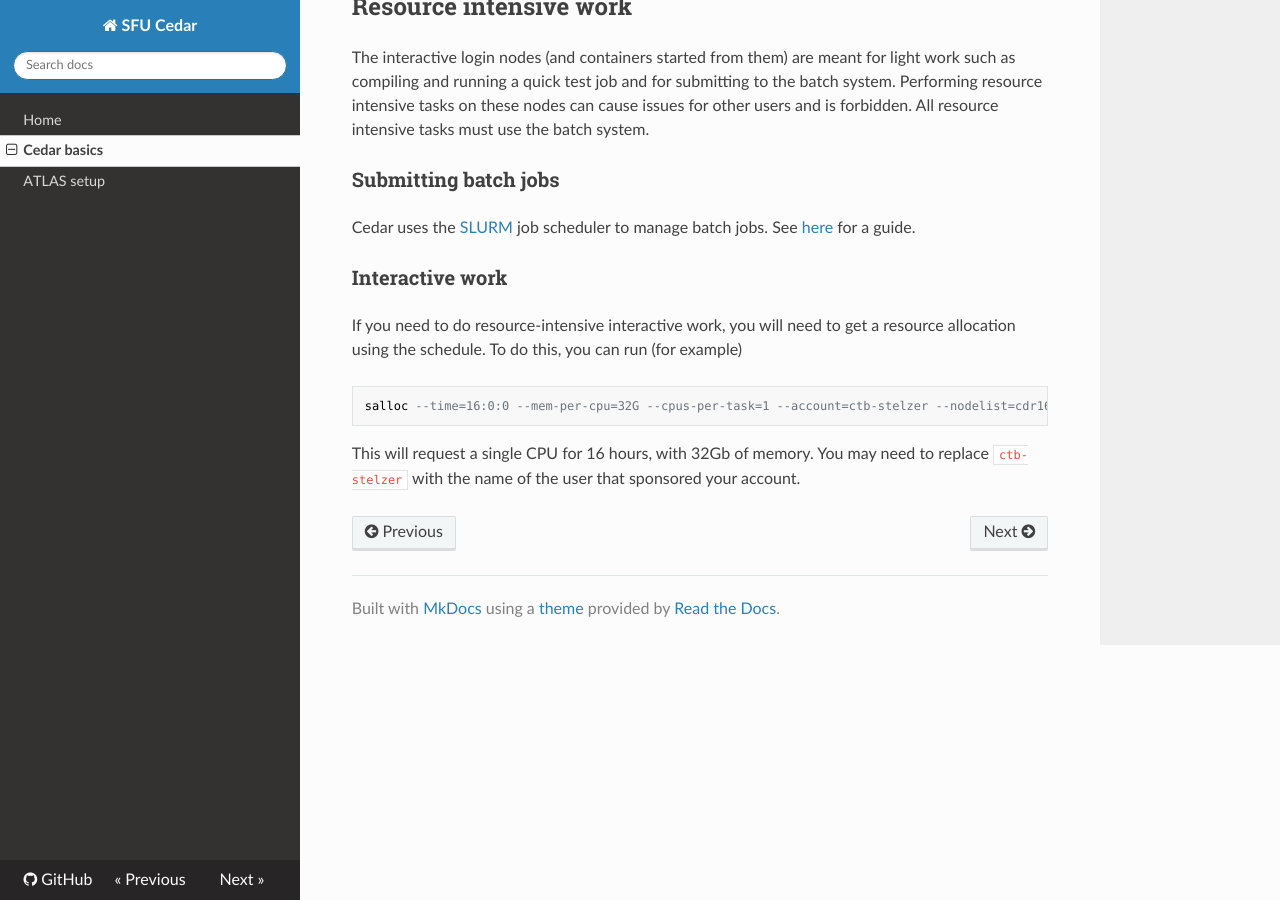
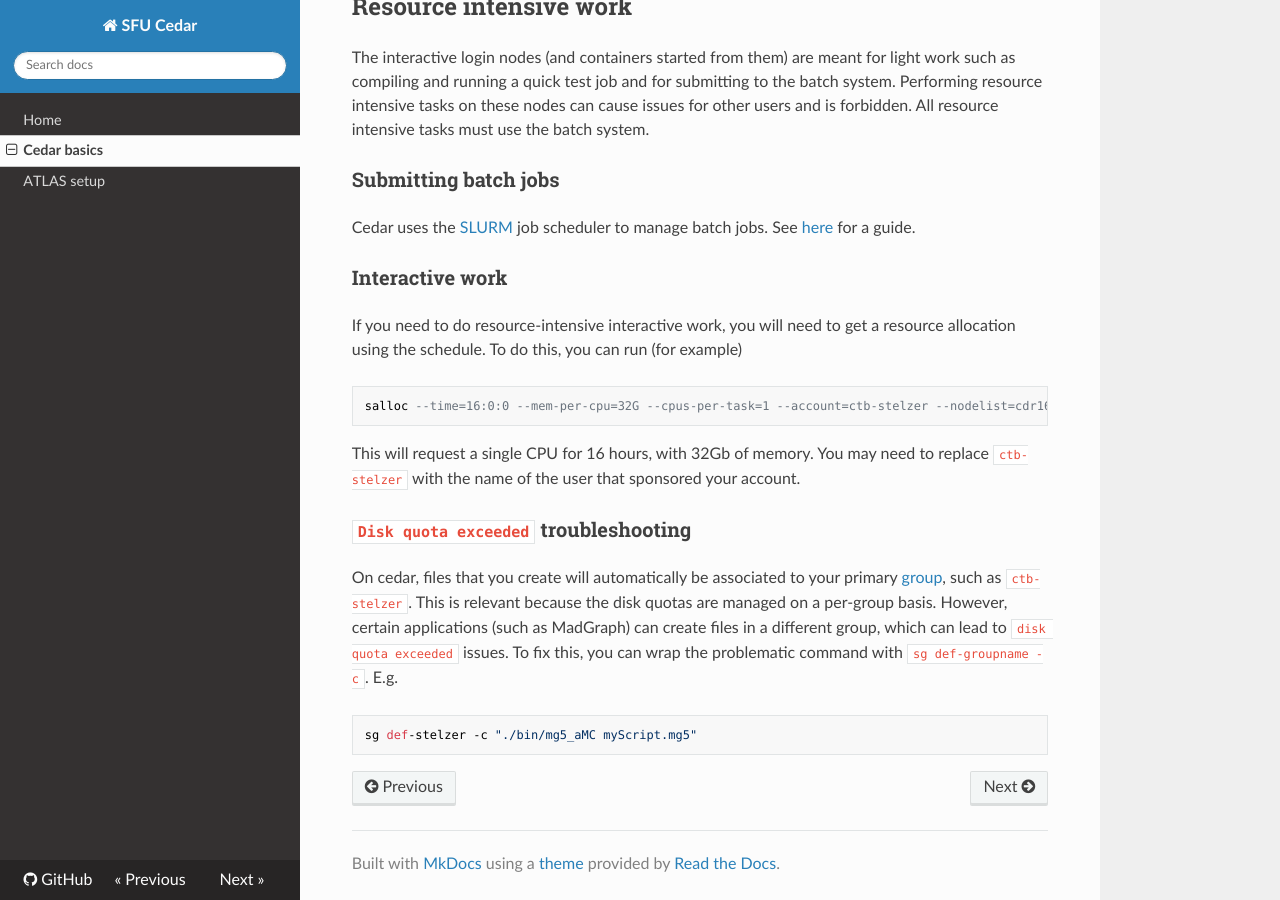
Before and after one commit to jburzy01/SFUCedarDocs, an MkDocs documentation site: the page built from docs/cedar.md, in a window 1280 px wide and 900 px high, scrolled down 902 px. Built offline with MkDocs 1.6.1, drawn with Linux system fonts in a browser that asks for light colours; nearby versions of some CDN libraries.

Commit message:
Update cedar.md

````diff
--- a/docs/cedar.md
+++ b/docs/cedar.md
@@ -38,3 +38,11 @@ To do this, you can run (for example)
 
 This will request a single CPU for 16 hours, with 32Gb of memory. You may need to replace `ctb-stelzer` with the name
 of the user that sponsored your account.
+
+### `Disk quota exceeded` troubleshooting
+
+On cedar, files that you create will automatically be associated to your primary [group](https://docs.oracle.com/cd/E19120-01/open.solaris/819-2379/userconcept-35906/index.html), such as `ctb-stelzer`. This is relevant because the disk quotas are managed on a per-group basis. However, certain applications (such as MadGraph) can create files in a different group, which can lead to `disk quota exceeded` issues. To fix this, you can wrap the problematic command with `sg def-groupname -c`. E.g.
+
+```
+sg def-stelzer -c "./bin/mg5_aMC myScript.mg5"
+```
````
